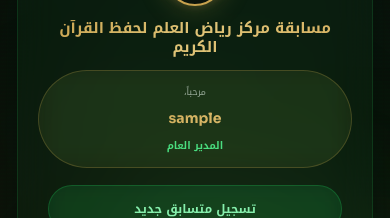
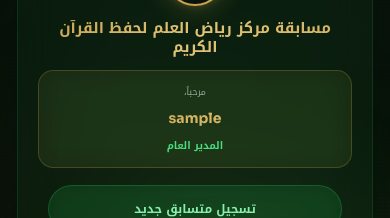
Before and after one commit to hamzaconcepts-eng/qce1447, a Next.js app: page /dashboard in a window 390 px wide. Shown: the part 183-401 px from the top of the page. Built offline with nearby package versions, Linux system fonts and the light colour scheme; sample sign-in values are in the browser's storage.

Commit message:
Make live stats page fully responsive for all devices

```diff
--- a/src/app/dashboard/page.tsx
+++ b/src/app/dashboard/page.tsx
@@ -300,13 +300,14 @@ export default function DashboardPage() {
             background: 'rgba(200, 162, 78, 0.08)',
             backdropFilter: 'blur(12px)',
             border: '1px solid rgba(200, 162, 78, 0.25)',
-            padding: 'clamp(10px, 1.5vh, 12px)',
-            borderRadius: '999px',
+            padding: 'clamp(10px, 1.5vh, 12px) clamp(20px, 3.5vw, 28px)',
+            borderRadius: 'clamp(12px, 1.8vh, 18px)',
             marginBottom: 'clamp(14px, 2vh, 18px)',
             flexShrink: 0,
             position: 'relative',
             zIndex: 1,
-            transition: 'all 0.25s'
+            transition: 'all 0.25s',
+            width: '100%'
           }}>
             <p style={{
               color: 'rgba(240, 253, 244, 0.6)',
```
